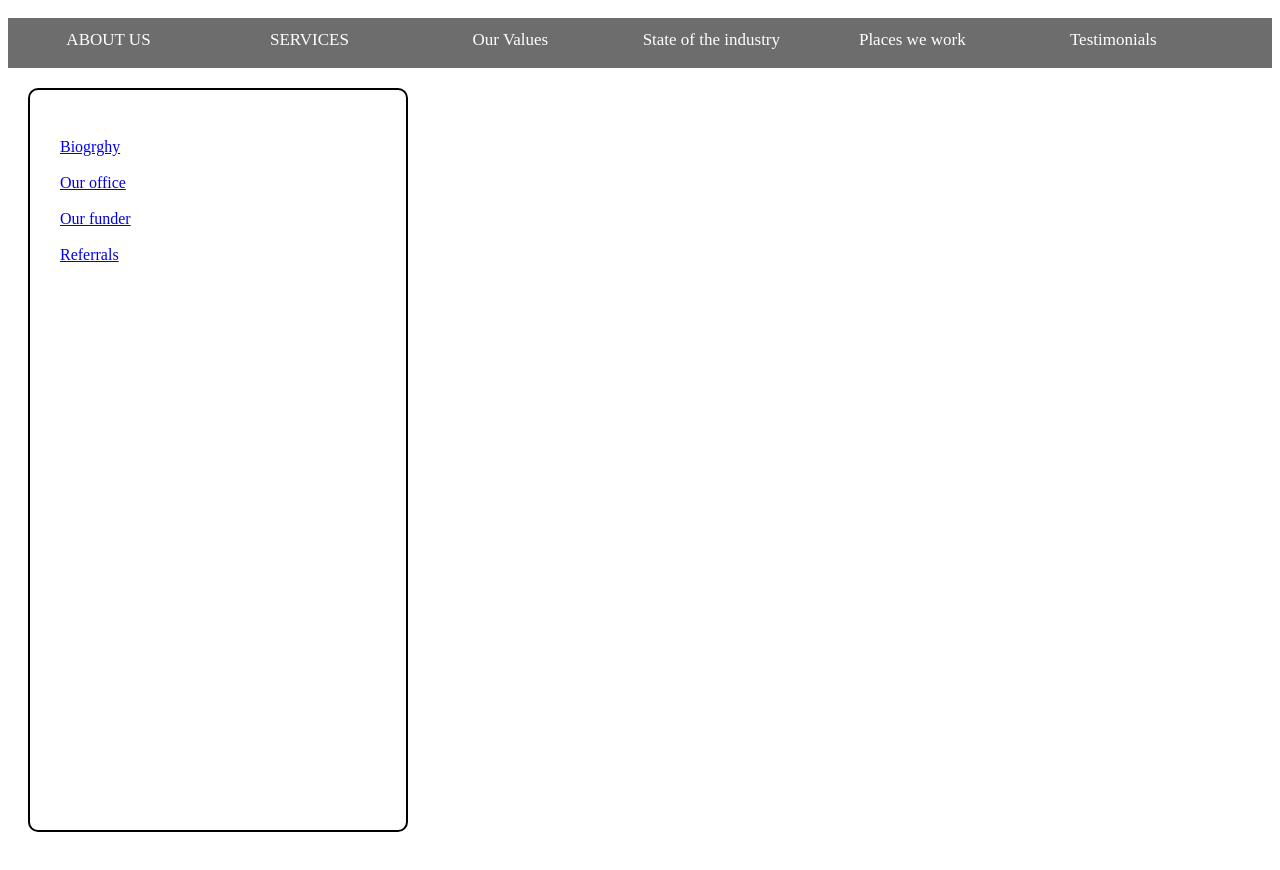
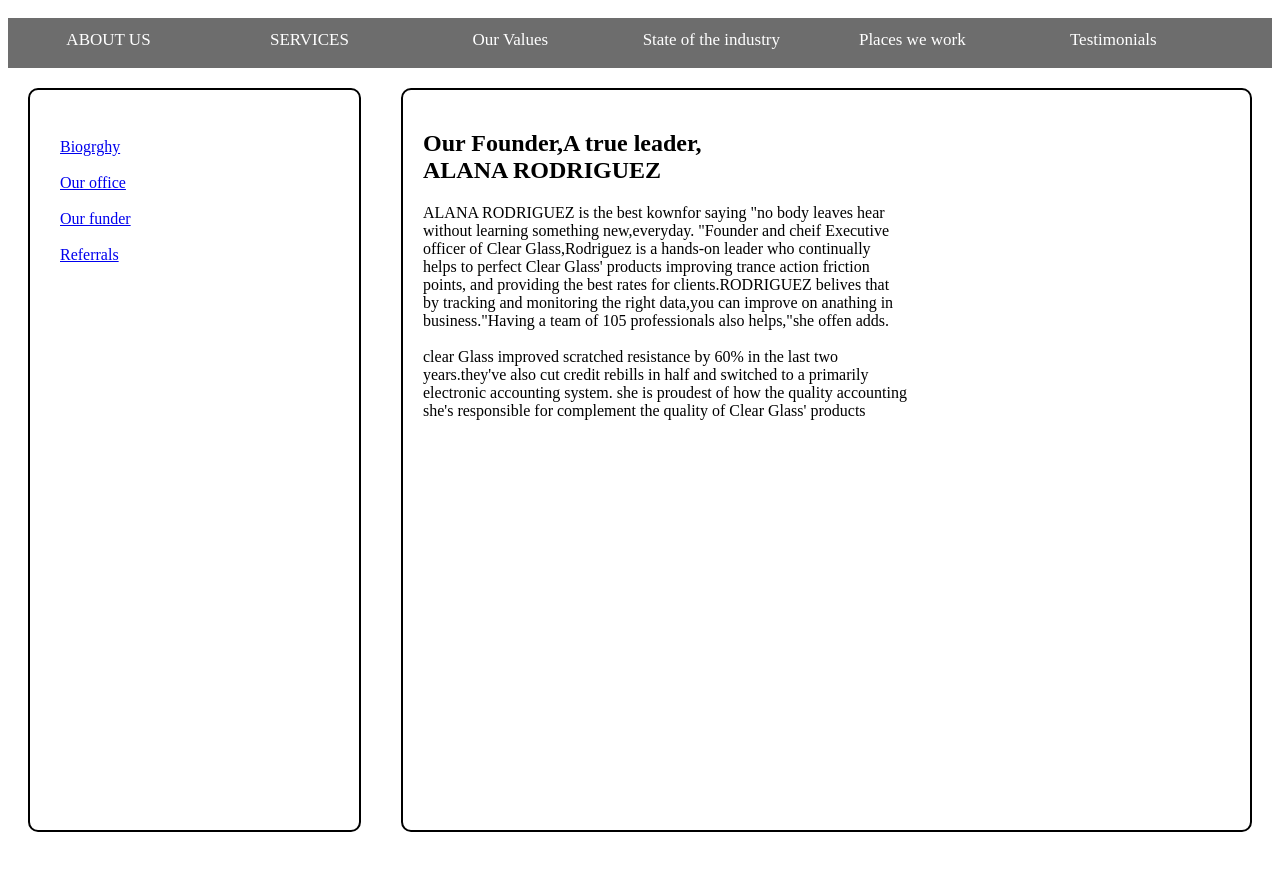
Before and after one commit to kosar1376/main-project, a plain HTML site: page index.html in a window 1280 px wide. Shown: the part 54-924 px from the top of the page. Drawn offline with Linux system fonts and the light colour scheme.

Commit message:
added text

```diff
--- a/index.html
+++ b/index.html
@@ -31,6 +31,27 @@
     margin: 20px;
     border-radius: 10px;
   }
+
+
+  .div3 {
+    border: 2px solid black;
+    display: inline-block;
+    width: 75%;
+    margin: 20px;
+    padding: 20px;
+    border-radius: 10px;
+    display: flex;
+    align-items: start;
+  }
+
+
+  .div4 {
+        display: inline-block;
+    width: 60%;
+
+  }
+
+
 
 
 
@@ -75,6 +96,34 @@
 
             </div>
 
+            <div class="div3">
+                <div class="div4">
+                    <h2>Our Founder,A true leader,<br>
+                        ALANA RODRIGUEZ
+                    </h2>
+                    <div>ALANA RODRIGUEZ is the best kownfor saying "no body leaves
+                        hear without learning something new,everyday.
+                        "Founder and cheif Executive officer of Clear Glass,Rodriguez is a hands-on leader
+                        who continually helps to perfect Clear Glass' products improving trance action friction points, and providing
+                        the best rates for clients.RODRIGUEZ belives that by tracking and monitoring the right data,you can improve
+                        on anathing in business."Having a team of 105 professionals also helps,"she offen adds.</div><br>
+
+                        <div>clear Glass improved scratched resistance by 60% in the last two years.they've also
+                            cut credit rebills in half and switched to a primarily electronic accounting system.
+                            she is proudest of how the quality accounting she's responsible for complement the quality
+                            of Clear Glass' products
+                        </div>
+
+
+                </div>
+
+
+
+
+
+
+            </div>
+
 
 
 
```
